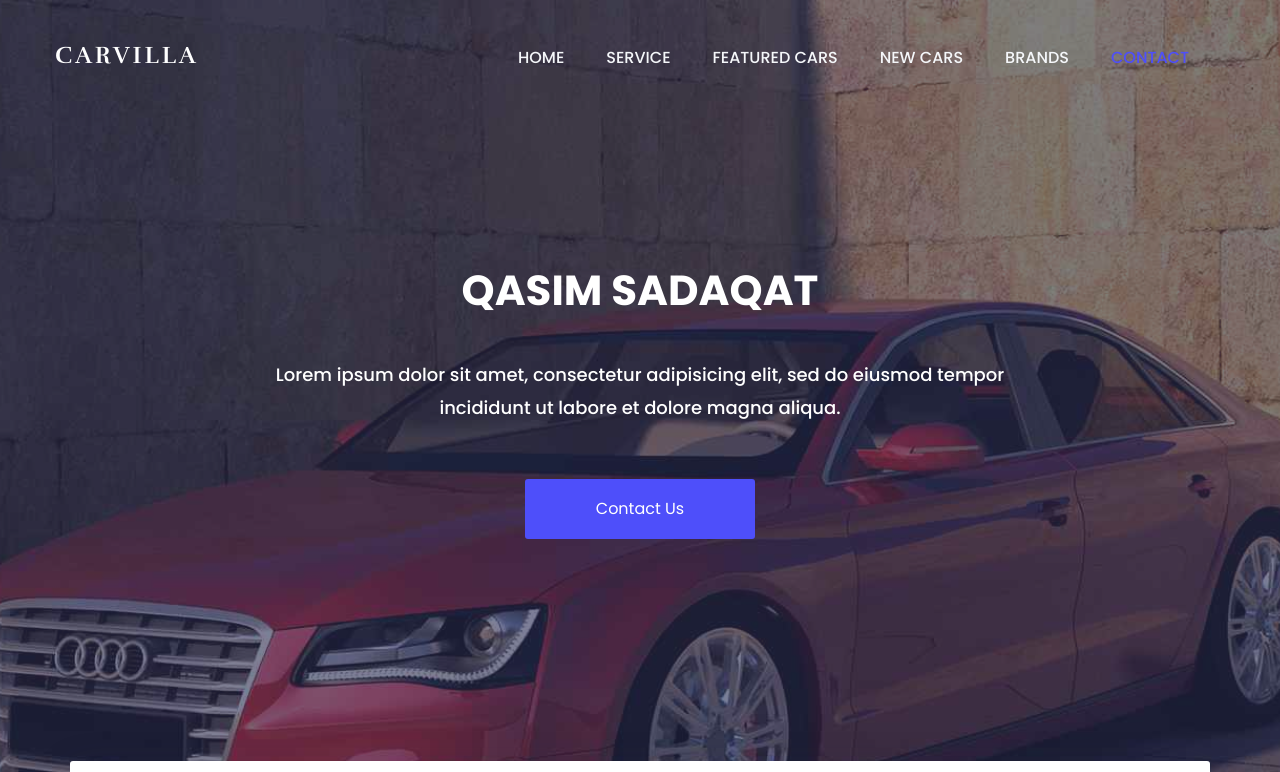
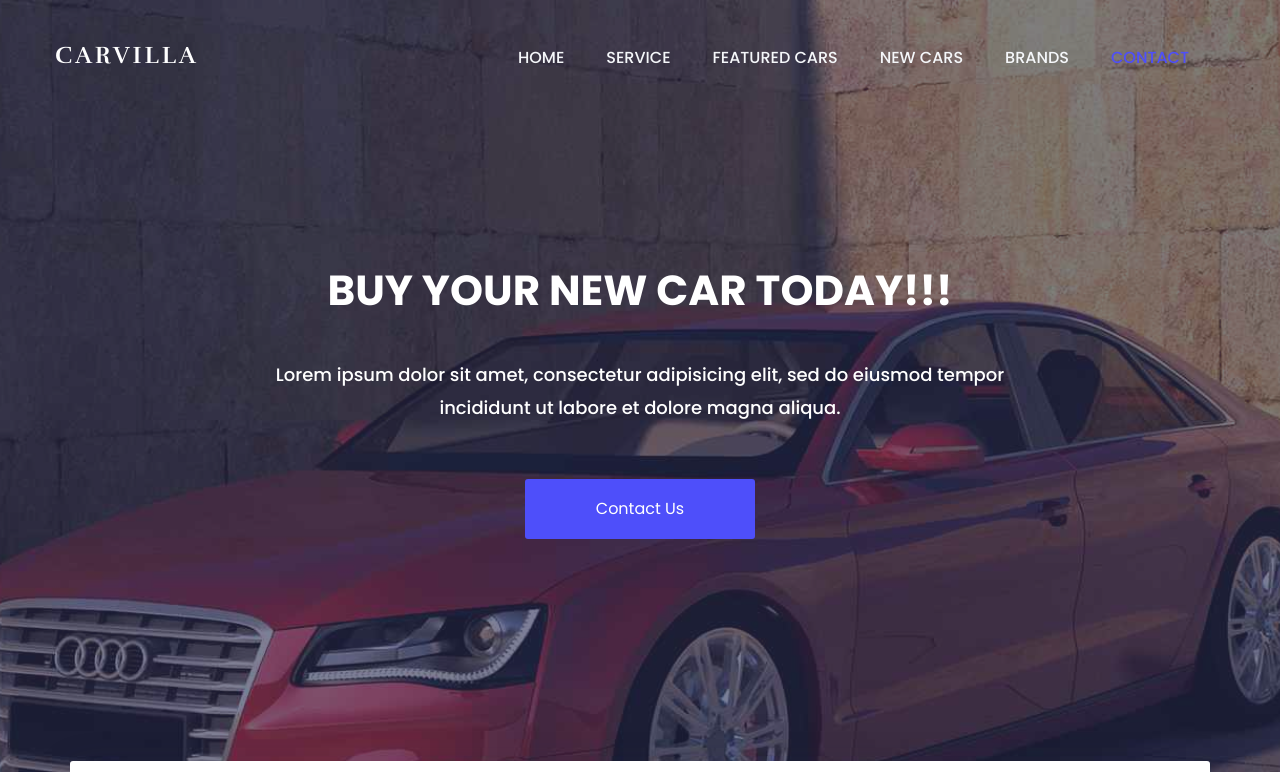
Before and after one commit to qasim0m/Sirs_Project, a plain HTML site: page index.html in a window 1280 px wide. Shown: the top 772 px of the page. Drawn offline with nearby package versions, Linux system fonts and the light colour scheme.

Commit message:
REchecking.....

```diff
--- a/index.html
+++ b/index.html
@@ -105,7 +105,7 @@
 
 			<div class="container">
 				<div class="welcome-hero-txt">
-					<h2>QASIM SADAQAT</h2>
+					<h2>BUY YOUR NEW CAR TODAY!!!</h2>
 					<p>
 						Lorem ipsum dolor sit amet, consectetur adipisicing elit, sed do eiusmod tempor incididunt ut labore et dolore   magna aliqua.
 					</p>
```
